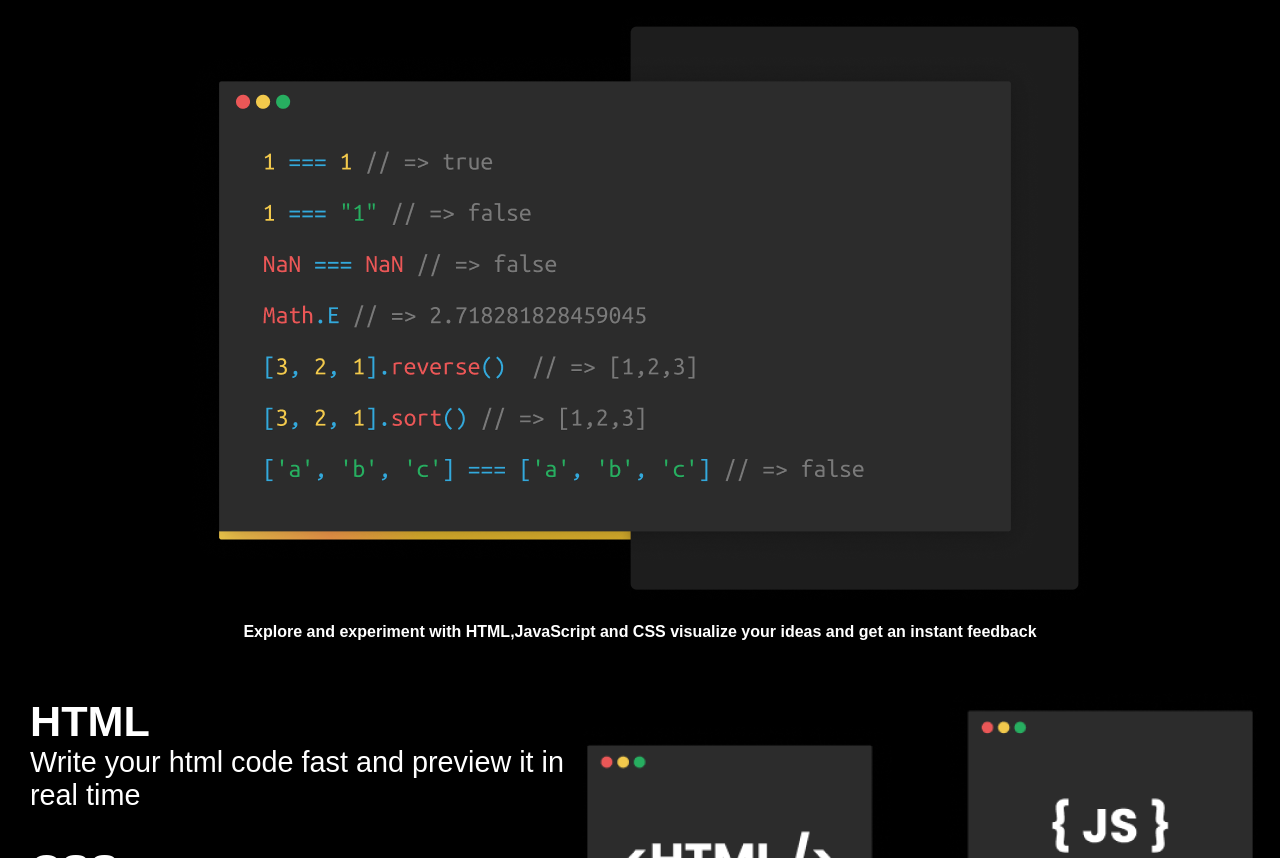
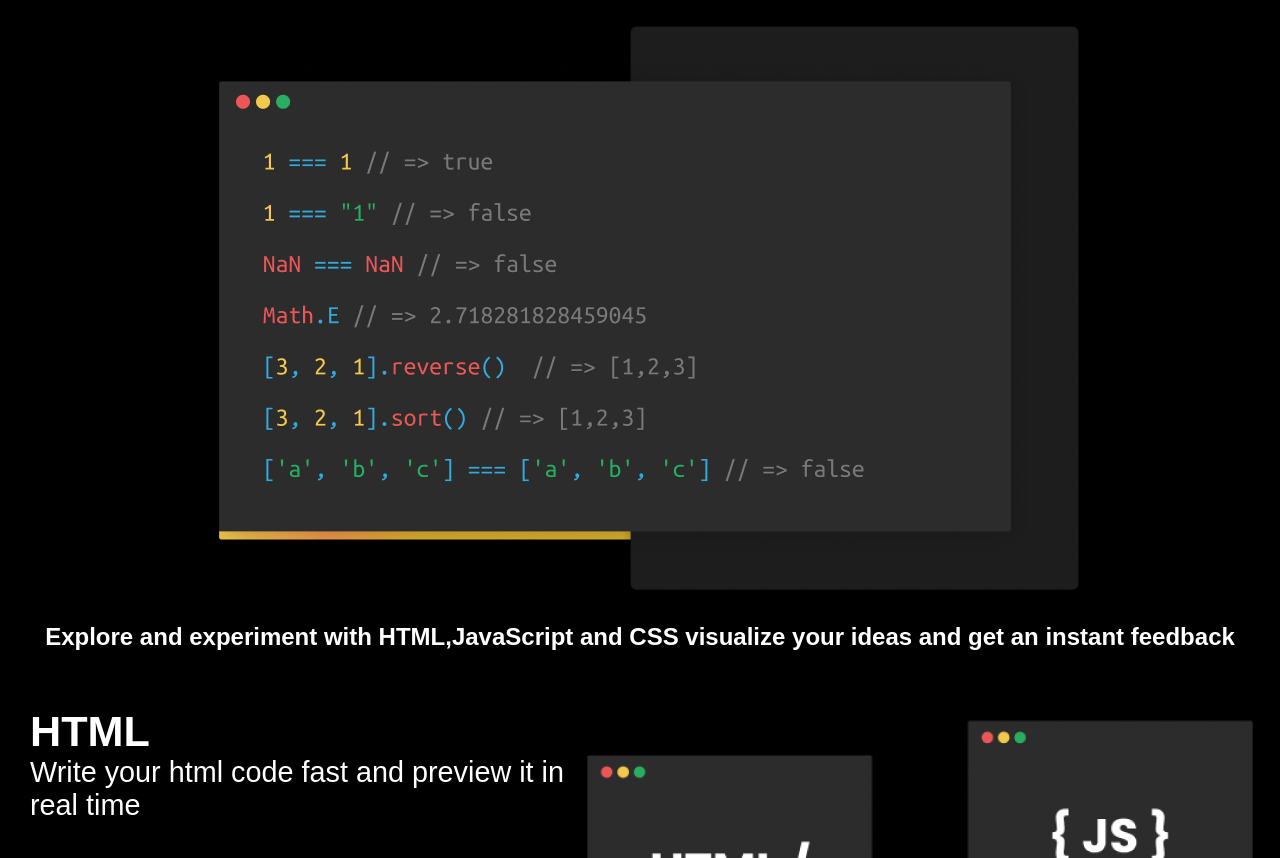
Before and after one commit to OmThakkar/BasicWebsite, a plain HTML site: page index.html in a window 1280 px wide. Shown: the part 242-1100 px from the top of the page. Drawn offline with nearby package versions, Linux system fonts and the light colour scheme.

Commit message:
completed the website

```diff
--- a/index.html
+++ b/index.html
@@ -31,7 +31,7 @@
 		<img src="image 1.png" alt="vector image" class="ima">
 		<br>
 		<br>
-		<h4>Explore and experiment with HTML,JavaScript and CSS visualize your ideas and get an instant feedback</h4>
+		<h2>Explore and experiment with HTML,JavaScript and CSS visualize your ideas and get an instant feedback</h2>
 		<br>
 		<br>
 	</header>
```
